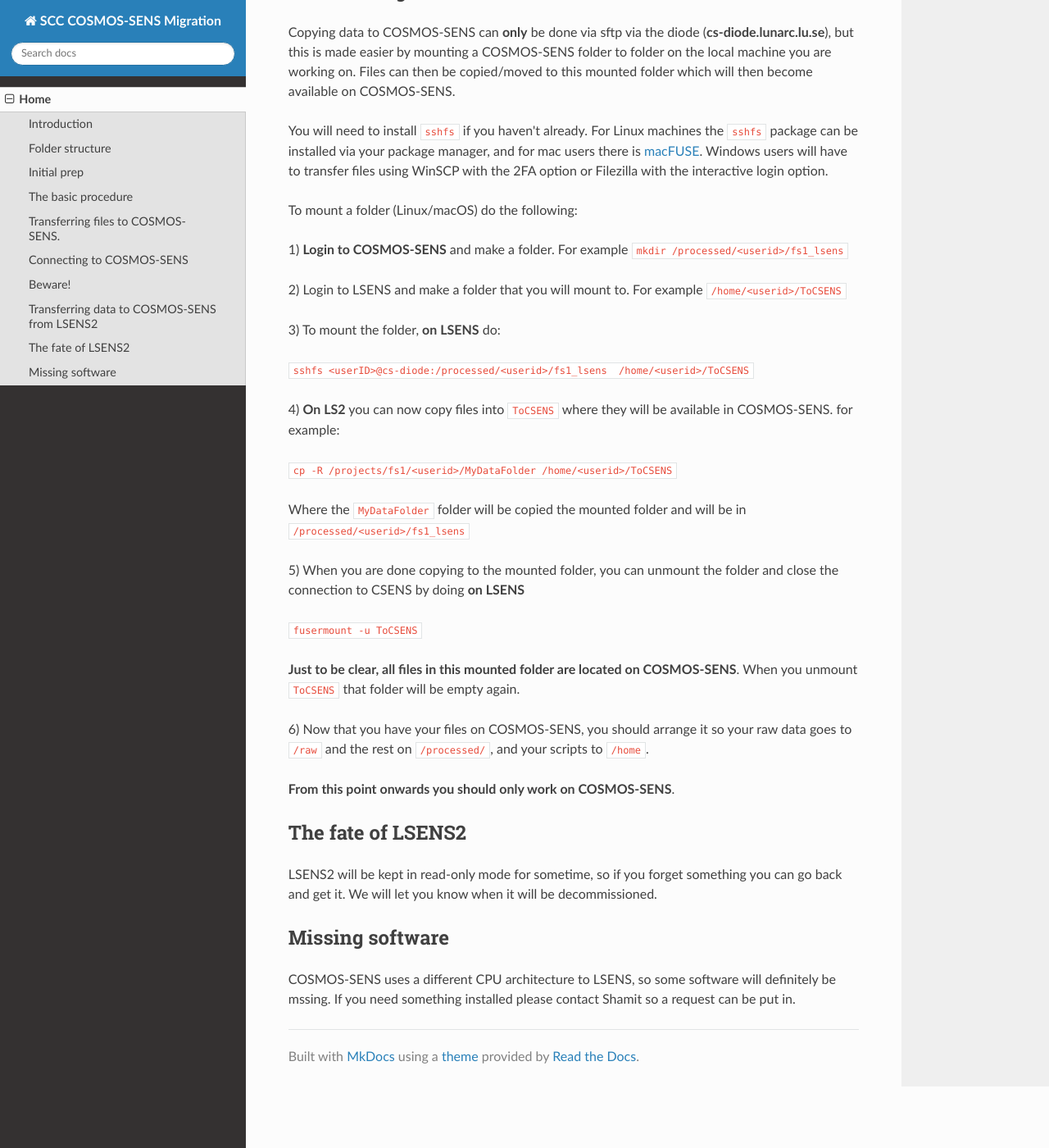
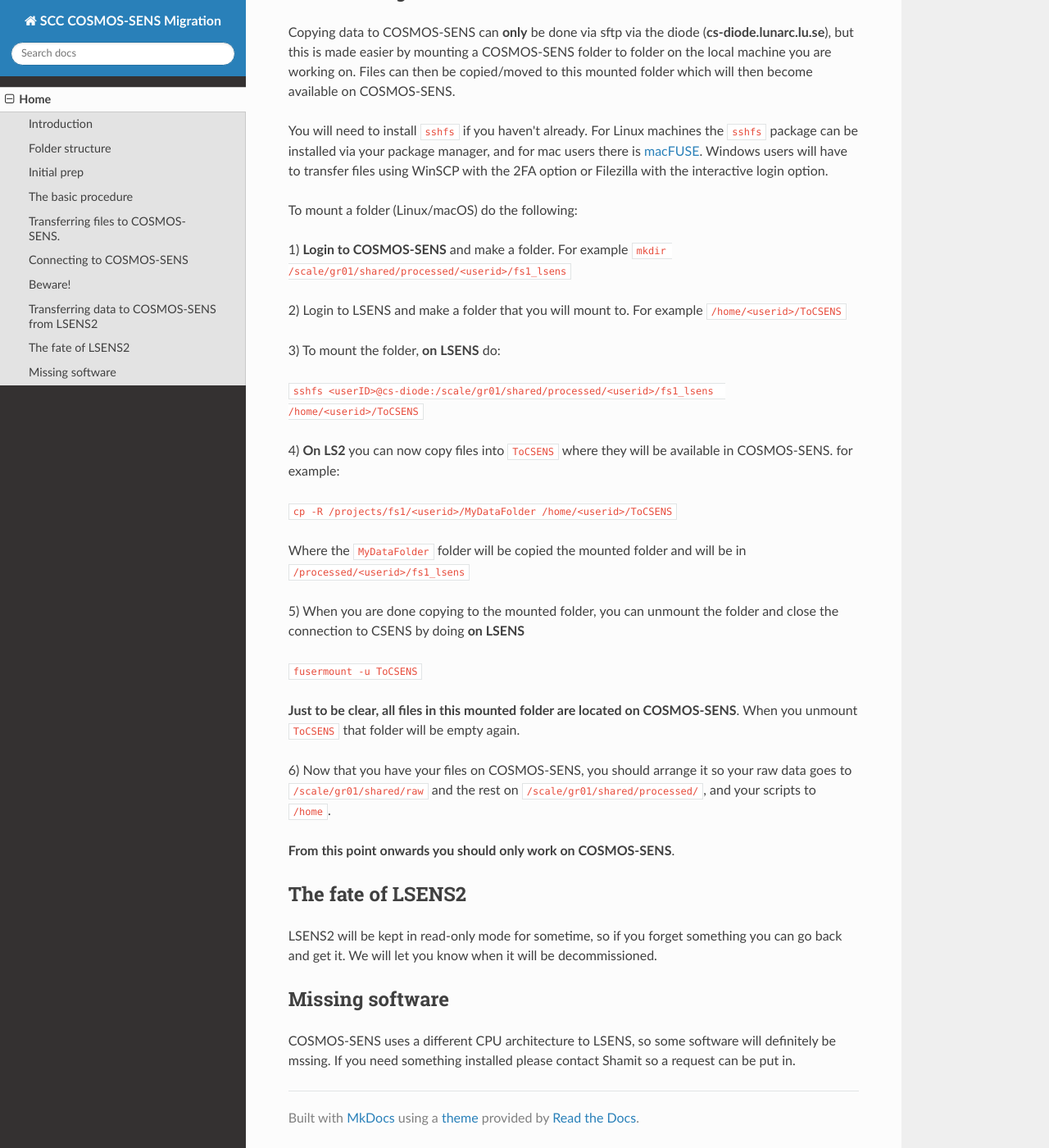
Before and after one commit to sccbioinformatics/CSENS_Migration_docs, an MkDocs documentation site: the page built from docs/index.md, in a window 1280 px wide and 1400 px high, scrolled down 2185 px. Shown: the whole window at 82% size. Built offline with MkDocs 1.6.1, drawn with Linux system fonts in a browser that asks for light colours; nearby versions of some CDN libraries.

Commit message:
lunarc suggestions

```diff
--- a/docs/index.md
+++ b/docs/index.md
@@ -76,13 +76,13 @@ You will need to install `sshfs` if you haven't already. For Linux machines the
 
 To mount a folder (Linux/macOS) do the following:
 
-1) **Login to COSMOS-SENS** and make a folder. For example `mkdir /processed/<userid>/fs1_lsens`
+1) **Login to COSMOS-SENS** and make a folder. For example `mkdir /scale/gr01/shared/processed/<userid>/fs1_lsens`
 
 2) Login to LSENS and make a folder that you will mount to. For example `/home/<userid>/ToCSENS`
 
 3) To mount the folder, **on LSENS** do:
 
-`sshfs <userID>@cs-diode:/processed/<userid>/fs1_lsens  /home/<userid>/ToCSENS`
+`sshfs <userID>@cs-diode:/scale/gr01/shared/processed/<userid>/fs1_lsens  /home/<userid>/ToCSENS`
 
 4) **On LS2** you can now copy files into `ToCSENS` where they will be available in COSMOS-SENS. for example:
 
@@ -96,7 +96,7 @@ Where the `MyDataFolder` folder will be copied the mounted folder and will be in
 
 **Just to be clear, all files in this mounted folder are located on COSMOS-SENS**. When you unmount `ToCSENS` that folder will be empty again.
 
-6) Now that you have your files on COSMOS-SENS, you should arrange it so your raw data goes to `/raw` and the rest on `/processed/`, and your scripts to `/home`.
+6) Now that you have your files on COSMOS-SENS, you should arrange it so your raw data goes to `/scale/gr01/shared/raw` and the rest on `/scale/gr01/shared/processed/`, and your scripts to `/home`.
 
 **From this point onwards you should only work on COSMOS-SENS**.
 
```
